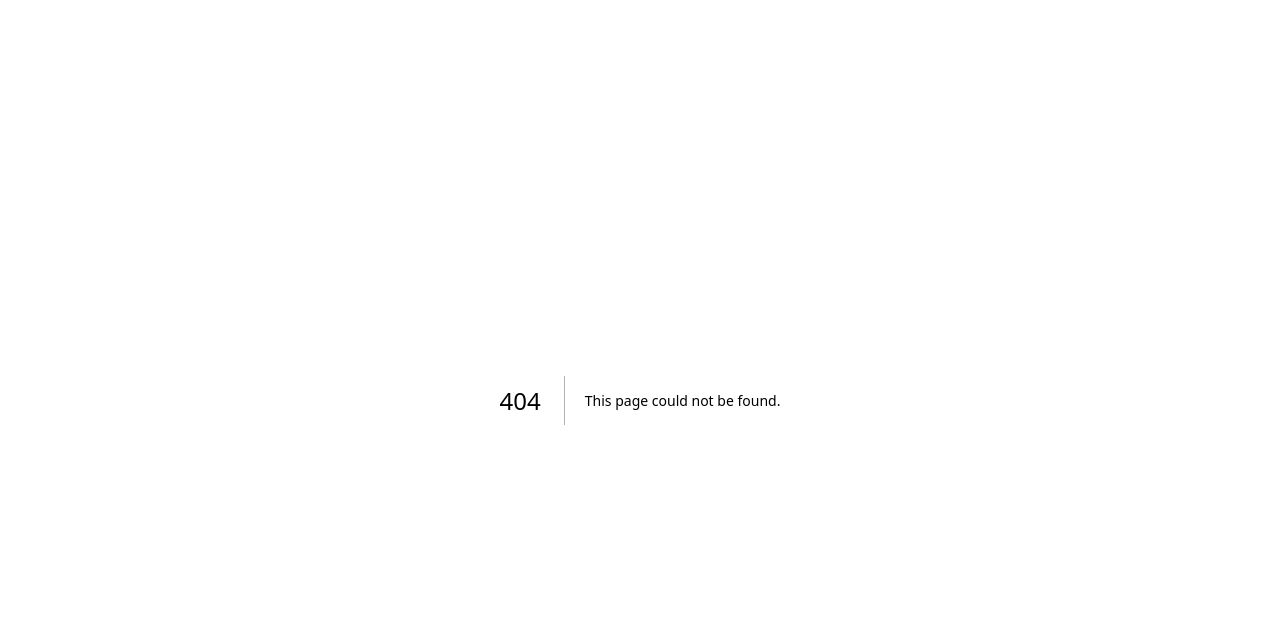
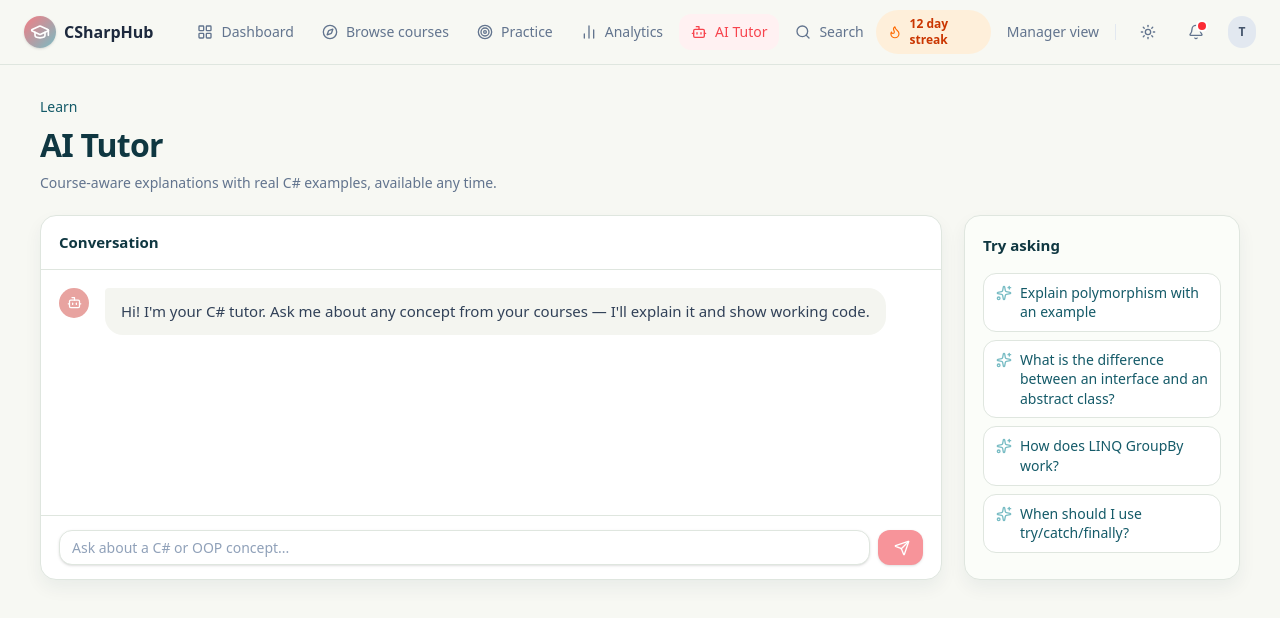
Before and after one commit to ChuChoaChan131019/DoAnChuyenNganh-LearningProject, a Next.js app in the folder frontend/: page /learner/ai-tutor in a window 1280 px wide. Before the commit this address had no page. Shown: the top 618 px of the page. Built offline with nearby package versions, Linux system fonts and the light colour scheme.

Commit message:
Hoàn thành topbar cho learner và trang AI-Tutor

```diff
--- /dev/null
+++ b/frontend/src/app/learner/ai-tutor/page.tsx
@@ -0,0 +1,93 @@
+'use client';
+
+import React, { useState } from 'react';
+import { Bot, Send, Sparkles } from 'lucide-react';
+
+const SUGGESTIONS = [
+  'Explain polymorphism with an example',
+  'What is the difference between an interface and an abstract class?',
+  'How does LINQ GroupBy work?',
+  'When should I use try/catch/finally?',
+];
+
+export default function AITutorPage() {
+  const [inputValue, setInputValue] = useState('');
+
+  return (
+    <div className="mx-auto max-w-[1200px] space-y-[22px]">
+      {/* Header */}
+      <div>
+        <p className="mb-1 text-sm font-medium text-[#145a68]">Learn</p>
+        <h1 className="text-[32px] font-bold tracking-tight text-[#0f3741]">AI Tutor</h1>
+        <p className="mt-1 text-sm text-slate-500">
+          Course-aware explanations with real C# examples, available any time.
+        </p>
+      </div>
+
+      <div className="grid gap-[22px] lg:grid-cols-[minmax(0,1fr)_276px]">
+        {/* Left: Chat Interface */}
+        <div className="flex min-h-[365px] flex-col overflow-hidden rounded-[16px] border border-[#dfe6df] bg-white shadow-[0_8px_18px_rgba(0,44,62,0.06)]">
+          {/* Chat Header (Có đường kẻ ngang giống ảnh mẫu) */}
+          <div className="border-b border-slate-100 px-[18px] py-[15px]">
+            <h2 className="text-[15px] font-bold text-[#0f3741]">Conversation</h2>
+          </div>
+
+          {/* Chat History Area */}
+          <div className="flex flex-1 flex-col gap-6 p-[18px]">
+            {/* AI Welcome Message */}
+            <div className="flex items-start gap-4">
+              <div className="flex h-[30px] w-[30px] shrink-0 items-center justify-center rounded-full bg-[#e8a3a0] text-white">
+                <Bot className="h-[15px] w-[15px]" />
+              </div>
+              <div className="rounded-[18px] rounded-tl-sm bg-[#f4f5f0] px-4 py-[13px] text-[15px] leading-[1.45] text-slate-700">
+                Hi! I&apos;m your C# tutor. Ask me about any concept from your courses — I&apos;ll explain it and show working code.
+              </div>
+            </div>
+          </div>
+
+          {/* Chat Input Area */}
+          <div className="border-t border-slate-100 px-[18px] py-[14px]">
+            <div className="flex items-center gap-2">
+              <input
+                type="text"
+                value={inputValue}
+                onChange={(e) => setInputValue(e.target.value)}
+                placeholder="Ask about a C# or OOP concept..."
+                className="h-[35px] flex-1 rounded-[13px] border border-slate-200 bg-white px-3 text-sm text-slate-700 placeholder-slate-400 shadow-sm transition-all focus:border-[#78bcc4] focus:outline-none focus:ring-4 focus:ring-[#78bcc4]/10"
+                onKeyDown={(e) => {
+                  if (e.key === 'Enter') {
+                    setInputValue('');
+                  }
+                }}
+              />
+              <button
+                type="button"
+                aria-label="Send question"
+                className="flex h-[35px] w-[45px] shrink-0 items-center justify-center rounded-[12px] bg-[#f7949a] text-white shadow-sm transition-colors hover:bg-rose-400"
+              >
+                <Send className="ml-0.5 h-4 w-4" />
+              </button>
+            </div>
+          </div>
+        </div>
+
+        {/* Right: Suggested Questions */}
+        <div className="w-full shrink-0 rounded-[16px] border border-[#dfe6df] bg-[#fbfdf9] p-[18px] shadow-[0_8px_18px_rgba(0,44,62,0.06)]">
+          <h2 className="text-[15px] font-bold text-[#0f3741]">Try asking</h2>
+          <div className="mt-4 flex flex-col gap-2">
+            {SUGGESTIONS.map((suggestion, index) => (
+              <button
+                key={index}
+                onClick={() => setInputValue(suggestion)}
+                className="flex items-start gap-2 rounded-[13px] border border-slate-200/80 bg-white px-3 py-[9px] text-left transition-all hover:border-[#78bcc4] hover:shadow-sm"
+              >
+                <Sparkles className="mt-0.5 h-4 w-4 shrink-0 text-[#78bcc4]" />
+                <span className="text-sm leading-[1.4] text-[#145a68]">{suggestion}</span>
+              </button>
+            ))}
+          </div>
+        </div>
+      </div>
+    </div>
+  );
+}
--- /dev/null
+++ b/frontend/src/app/learner/layout.tsx
@@ -0,0 +1,20 @@
+import React from 'react';
+import { LearnerTopbar } from '@/components/learner/topbar';
+
+export default function LearnerLayout({
+  children,
+}: {
+  children: React.ReactNode;
+}) {
+  return (
+    <div className="min-h-screen bg-[#F7F8F3] font-[var(--font-plus-jakarta-sans)]">
+      {/* Thanh điều hướng ngang */}
+      <LearnerTopbar />
+
+      {/* Vùng chứa nội dung các trang con (Dashboard, Practice,...) */}
+      <main className="mx-auto max-w-7xl p-6 lg:p-8">
+        {children}
+      </main>
+    </div>
+  );
+}
--- a/frontend/src/components/content-manager/topbar.tsx
+++ b/frontend/src/components/content-manager/topbar.tsx
@@ -23,7 +23,7 @@ export function Topbar() {
       {/* Action Controls & Profile */}
       <div className="flex items-center gap-4">
         <Link
-          href="/student"
+          href="/learner/ai-tutor"
           className="text-sm font-medium text-gray-600 transition-colors hover:text-teal-700"
         >
           Student view
--- /dev/null
+++ b/frontend/src/components/learner/topbar.tsx
@@ -0,0 +1,107 @@
+'use client';
+
+import React from 'react';
+import Link from 'next/link';
+import { usePathname } from 'next/navigation';
+import {
+  GraduationCap,
+  LayoutGrid,
+  Compass,
+  Target,
+  BarChart2,
+  Bot,
+  Search,
+  Flame,
+  Sun,
+  Bell,
+} from 'lucide-react';
+
+const NAV_ITEMS = [
+  { label: 'Dashboard', href: '/learner/dashboard', icon: LayoutGrid },
+  { label: 'Browse courses', href: '/learner/courses', icon: Compass },
+  { label: 'Practice', href: '/learner/practice', icon: Target },
+  { label: 'Analytics', href: '/learner/analytics', icon: BarChart2 },
+  { label: 'AI Tutor', href: '/learner/ai-tutor', icon: Bot },
+];
+
+export function LearnerTopbar() {
+  const pathname = usePathname();
+
+  return (
+    <header className="sticky top-0 z-30 w-full border-b border-gray-200/70 bg-[#F7F8F3]">
+      <div className="mx-auto flex h-16 max-w-[1280px] items-center justify-between px-6">
+      {/* Left: Logo & Main Navigation */}
+      <div className="flex items-center gap-8">
+        {/* Logo */}
+        <Link href="/learner/dashboard" className="flex items-center gap-2">
+            <div className="flex h-8 w-8 items-center justify-center rounded-full bg-[linear-gradient(135deg,#f47c83,#78bcc4)] shadow-sm">
+            <GraduationCap className="h-5 w-5 text-white" />
+          </div>
+          <span className="text-base font-bold text-slate-800">CSharpHub</span>
+        </Link>
+
+        {/* Navigation Links */}
+        <nav className="hidden items-center gap-1 md:flex">
+          {NAV_ITEMS.map((item) => {
+            const isActive = pathname.startsWith(item.href);
+            const Icon = item.icon;
+
+            return (
+              <Link
+                key={item.href}
+                href={item.href}
+                className={`flex items-center gap-2 whitespace-nowrap rounded-xl px-3 py-2 text-sm font-medium transition-colors ${
+                  isActive
+                    ? 'bg-rose-50 text-[#F7444E]'
+                    : 'text-slate-500 hover:bg-slate-100 hover:text-slate-800'
+                }`}
+              >
+                <Icon className="h-4 w-4" />
+                {item.label}
+              </Link>
+            );
+          })}
+
+          <button className="flex items-center gap-2 whitespace-nowrap rounded-xl px-3 py-2 text-sm font-medium text-slate-500 transition-colors hover:bg-slate-100 hover:text-slate-800">
+            <Search className="h-4 w-4" />
+            Search
+          </button>
+        </nav>
+      </div>
+
+      {/* Right: Actions & Profile */}
+      <div className="flex items-center gap-4">
+        {/* Streak Badge */}
+        <div className="flex items-center gap-2 rounded-full bg-orange-100/80 px-3 py-1.5 text-orange-700">
+          <Flame className="h-4 w-4 text-orange-500" />
+          <span className="text-xs font-bold">12 day streak</span>
+        </div>
+
+        {/* Manager View Switch */}
+        <Link
+          href="/content-manager/dashboard"
+          className="whitespace-nowrap text-sm font-medium text-slate-500 transition-colors hover:text-slate-800"
+        >
+          Manager view
+        </Link>
+
+        <div className="h-4 w-px bg-slate-200" />
+
+        {/* Quick Actions */}
+        <button className="rounded-lg p-2 text-slate-500 transition-colors hover:bg-slate-100 hover:text-slate-800">
+          <Sun className="h-4 w-4" />
+        </button>
+        <button className="relative rounded-lg p-2 text-slate-500 transition-colors hover:bg-slate-100 hover:text-slate-800">
+          <Bell className="h-4 w-4" />
+          <span className="absolute right-1.5 top-1.5 h-2 w-2 rounded-full bg-red-500 ring-2 ring-white" />
+        </button>
+
+        {/* User Avatar */}
+        <div className="flex h-8 w-8 cursor-pointer items-center justify-center rounded-full bg-slate-200 text-xs font-semibold text-slate-600 transition hover:bg-slate-300">
+          T
+        </div>
+      </div>
+      </div>
+    </header>
+  );
+}
```
Also changed, not shown: frontend/src/app/learner/test.txt (deleted).
